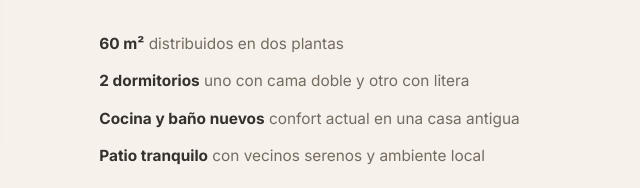
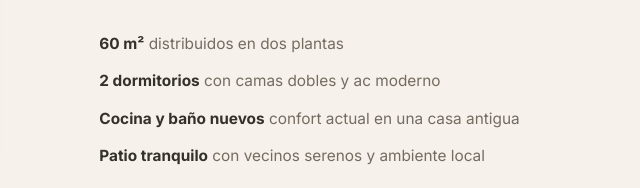
Before and after one commit to casacarlota/casa-antigua, a plain HTML site: page index.html in a window 1280 px wide. Shown: the part 1392-1580 px from the top of the page, 640-1280 px from the left. Drawn offline with nearby package versions, Linux system fonts and the light colour scheme.

Commit message:
Update index.html

```diff
--- a/index.html
+++ b/index.html
@@ -827,7 +827,7 @@ line-height:1.14!important;
           <p class="lead">En un patio tranquilo del casco histórico, Casa Carlota combina la sencillez de una casa antigua con una renovación cuidada y actual. Un lugar pensado para parejas o pequeñas familias, a pocos pasos del mar.</p>
           <div class="facts" aria-label="Datos de la casa">
             <div><strong>60 m²</strong> <span>distribuidos en dos plantas</span></div>
-            <div><strong>2 dormitorios</strong> <span>uno con cama doble y otro con litera</span></div>
+            <div><strong>2 dormitorios</strong> <span>con camas dobles y ac moderno</span></div>
             <div><strong>Cocina y baño nuevos</strong> <span>confort actual en una casa antigua</span></div>
             <div><strong>Patio tranquilo</strong> <span>con vecinos serenos y ambiente local</span></div>
           </div>
```
